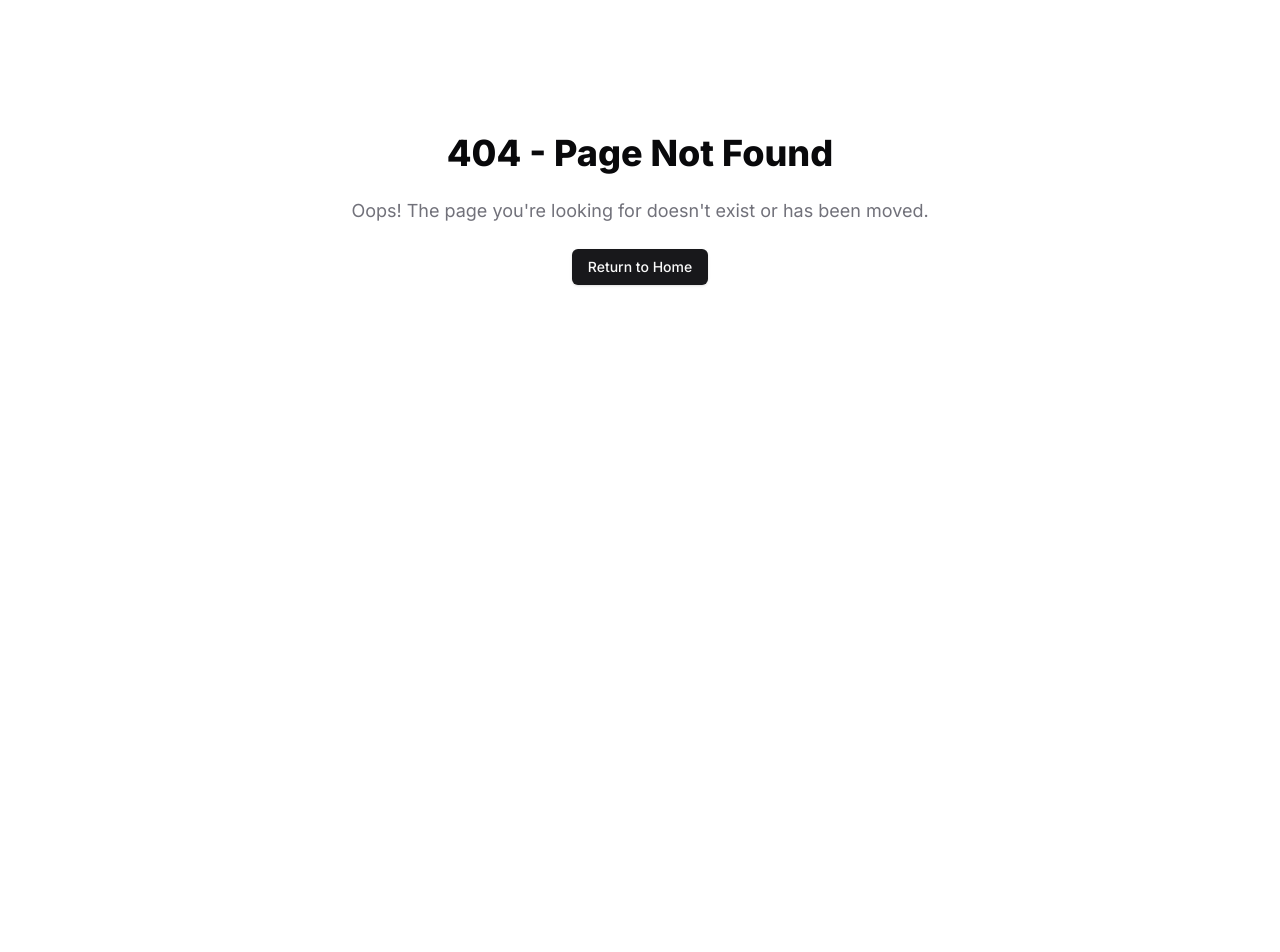
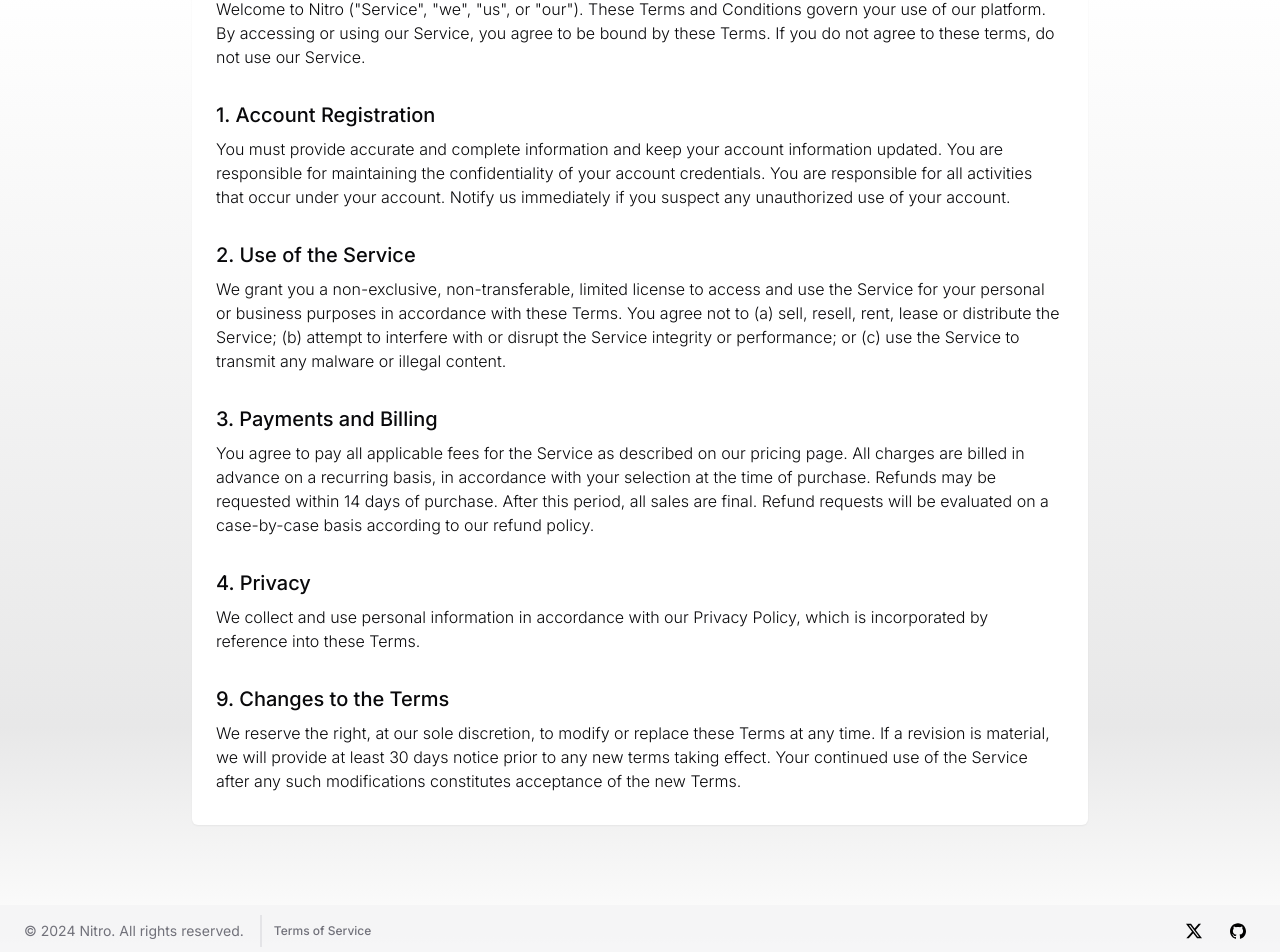
Before and after one commit to eddedd88/nextjs-template, a Next.js app: page /landing/terms in a window 1280 px wide. Before the commit this address had no page. Shown: the part 191-1143 px from the top of the page. Before the commit the page ends 800 px from the top, so only its background shows below. Built offline with nearby package versions, Linux system fonts and the light colour scheme.

Commit message:
Add Terms of Service page and update links in Footer and LoginForm components

```diff
--- a/src/app/landing/footer.tsx
+++ b/src/app/landing/footer.tsx
@@ -14,7 +14,7 @@
               size='sm'
               asChild
             >
-              <Link href=''>Terms of Service</Link>
+              <Link href='/landing/terms'>Terms of Service</Link>
             </Button>
           </div>
         </div>
--- /dev/null
+++ b/src/app/landing/terms/page.tsx
@@ -0,0 +1,73 @@
+export default function TermsPage() {
+  return (
+    <div className='container mx-auto max-w-4xl rounded-md bg-white py-8 shadow-sm'>
+      <div>
+        <h1 className='mb-4 text-3xl font-medium'>Terms and Conditions</h1>
+        <p className='text-sm font-light text-muted-foreground'>
+          Last Updated: Dec 27, 2024
+        </p>
+      </div>
+      <div className='mt-4 space-y-8'>
+        <p className='font-light'>
+          Welcome to Nitro (&quot;Service&quot;, &quot;we&quot;, &quot;us&quot;,
+          or &quot;our&quot;). These Terms and Conditions govern your use of our
+          platform. By accessing or using our Service, you agree to be bound by
+          these Terms. If you do not agree to these terms, do not use our
+          Service.
+        </p>
+
+        <section>
+          <h2 className='mb-2 text-xl font-medium'>1. Account Registration</h2>
+          <p className='font-light'>
+            You must provide accurate and complete information and keep your
+            account information updated. You are responsible for maintaining the
+            confidentiality of your account credentials. You are responsible for
+            all activities that occur under your account. Notify us immediately
+            if you suspect any unauthorized use of your account.
+          </p>
+        </section>
+
+        <section>
+          <h2 className='mb-2 text-xl font-medium'>2. Use of the Service</h2>
+          <p className='font-light'>
+            We grant you a non-exclusive, non-transferable, limited license to
+            access and use the Service for your personal or business purposes in
+            accordance with these Terms. You agree not to (a) sell, resell,
+            rent, lease or distribute the Service; (b) attempt to interfere with
+            or disrupt the Service integrity or performance; or (c) use the
+            Service to transmit any malware or illegal content.
+          </p>
+        </section>
+        <section>
+          <h2 className='mb-2 text-xl font-medium'>3. Payments and Billing</h2>
+          <p className='font-light'>
+            You agree to pay all applicable fees for the Service as described on
+            our pricing page. All charges are billed in advance on a recurring
+            basis, in accordance with your selection at the time of purchase.
+            Refunds may be requested within 14 days of purchase. After this
+            period, all sales are final. Refund requests will be evaluated on a
+            case-by-case basis according to our refund policy.
+          </p>
+        </section>
+
+        <section>
+          <h2 className='mb-2 text-xl font-medium'>4. Privacy</h2>
+          <p className='font-light'>
+            We collect and use personal information in accordance with our
+            Privacy Policy, which is incorporated by reference into these Terms.
+          </p>
+        </section>
+        <section>
+          <h2 className='mb-2 text-xl font-medium'>9. Changes to the Terms</h2>
+          <p className='font-light'>
+            We reserve the right, at our sole discretion, to modify or replace
+            these Terms at any time. If a revision is material, we will provide
+            at least 30 days notice prior to any new terms taking effect. Your
+            continued use of the Service after any such modifications
+            constitutes acceptance of the new Terms.
+          </p>
+        </section>
+      </div>
+    </div>
+  )
+}
--- a/src/components/login-form.tsx
+++ b/src/components/login-form.tsx
@@ -9,6 +9,7 @@
 } from '@/components/ui/card'
 import { Input } from '@/components/ui/input'
 import { Label } from '@/components/ui/label'
+import Link from 'next/link'
 
 export function LoginForm({
   className,
@@ -87,9 +88,16 @@
           </form>
         </CardContent>
       </Card>
-      <div className='text-balance text-center text-xs text-muted-foreground [&_a]:underline [&_a]:underline-offset-4 [&_a]:hover:text-primary'>
-        By clicking continue, you agree to our <a href='#'>Terms of Service</a>{' '}
-        and <a href='#'>Privacy Policy</a>.
+      <div className='text-balance text-center text-xs text-muted-foreground [&_a]:underline [&_a]:underline-offset-4'>
+        By clicking continue, you agree to our{' '}
+        <Link href='/landing/terms' className='hover:text-primary'>
+          Terms of Service
+        </Link>{' '}
+        and{' '}
+        <Link href='/landing/terms' className='hover:text-primary'>
+          Privacy Policy
+        </Link>
+        .
       </div>
     </div>
   )
```
